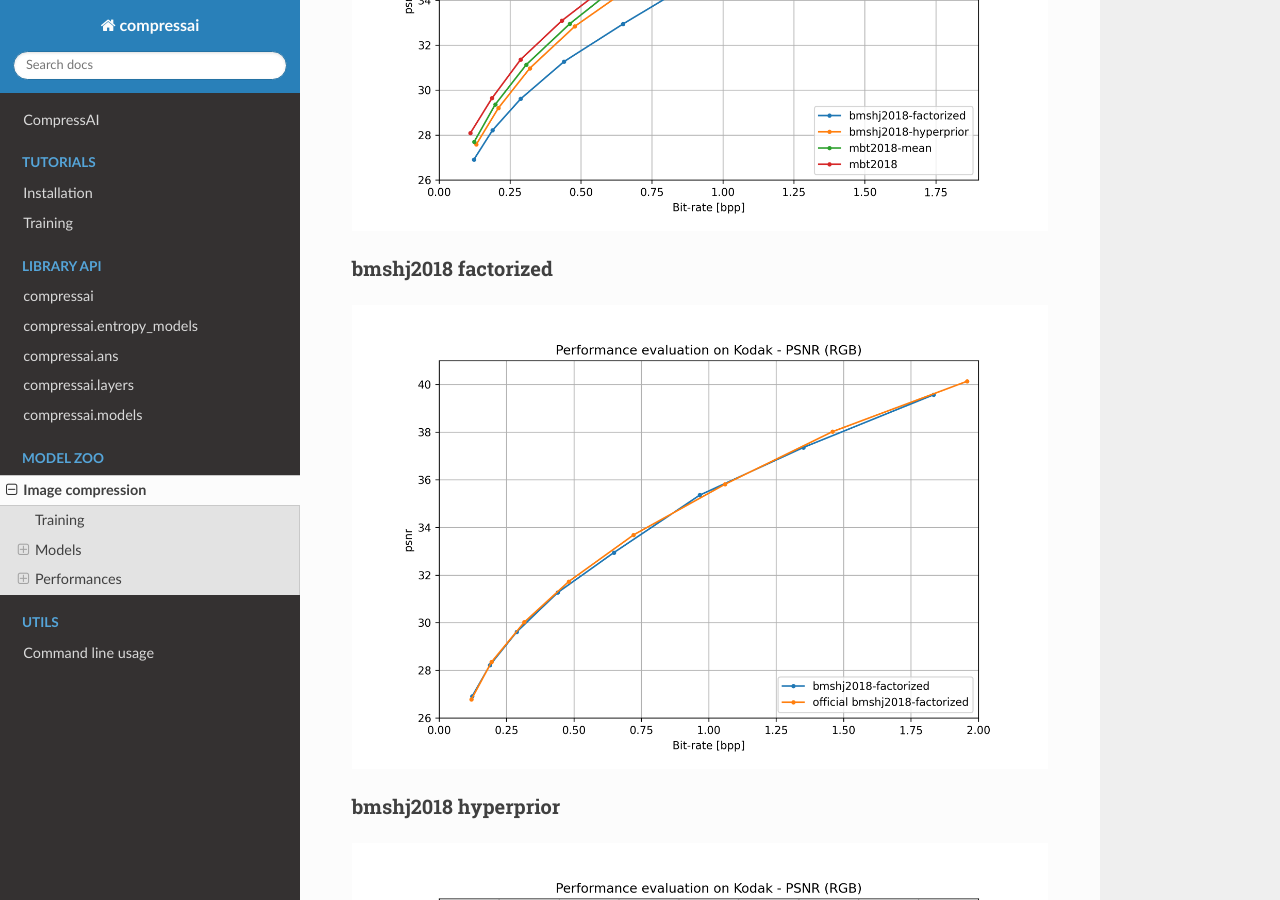
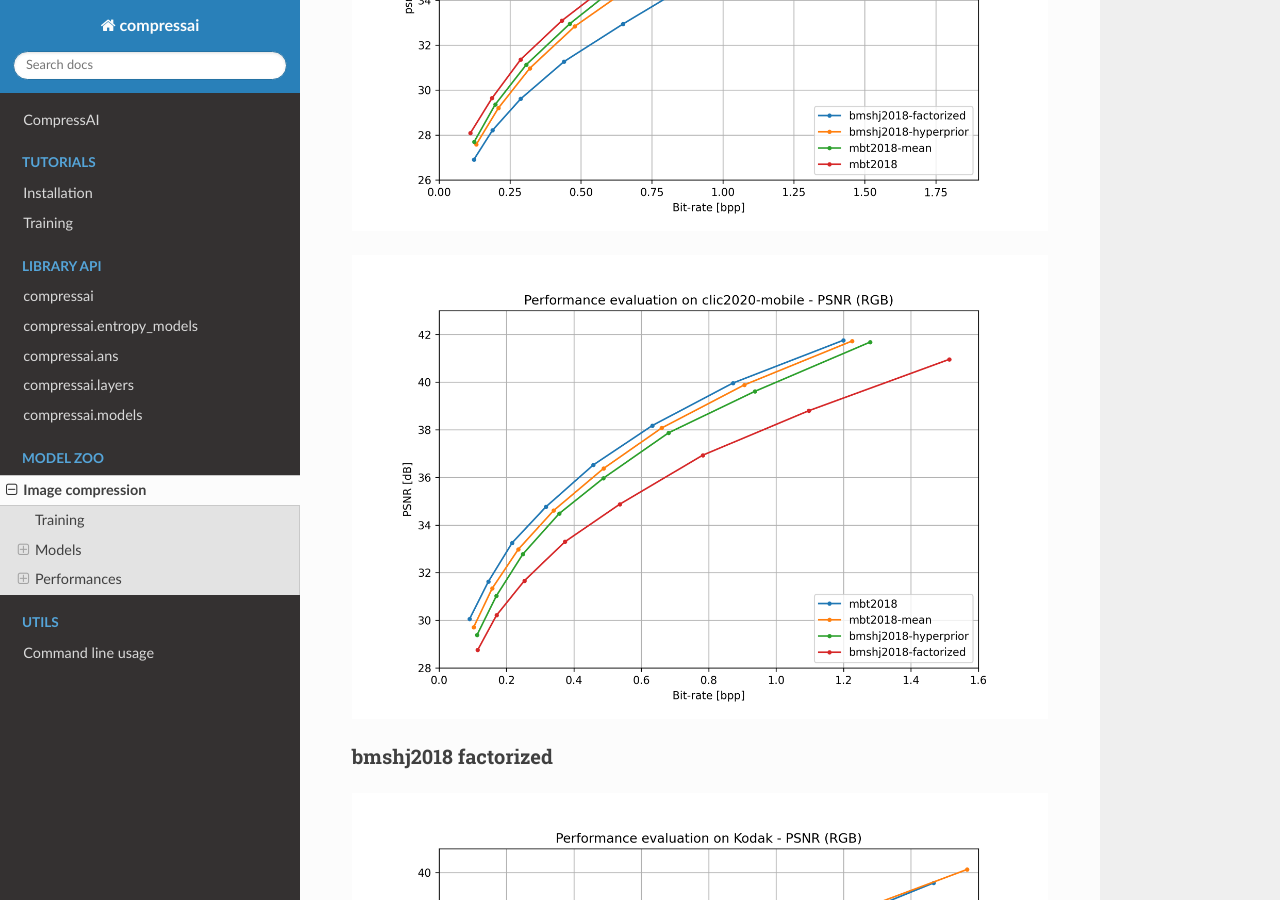
Before and after one commit to InterDigitalInc/CompressAI, a Sphinx documentation site: the page built from docs/source/zoo.rst, in a window 1280 px wide and 900 px high, scrolled down 3578 px. Built offline with Sphinx 7.4.7 and the Read the Docs theme 2.0.0, drawn with Linux system fonts in a browser that asks for light colours; pages that are not in the unit, such as notebooks, are missing from menus.

Commit message:
Add results in doc on click2020-mobile dataset

```diff
--- a/docs/source/zoo.rst
+++ b/docs/source/zoo.rst
@@ -152,6 +152,8 @@ all models
 ----------
 .. image:: media/images/all.png
 
+.. image:: media/images/compressai-clic2020-mobile.png
+
 bmshj2018 factorized
 --------------------
 .. image:: media/images/bmshj2018-factorized-mse.png
```
Also changed, not shown: docs/source/media/images/compressai-clic2020-mobile.png (added).
